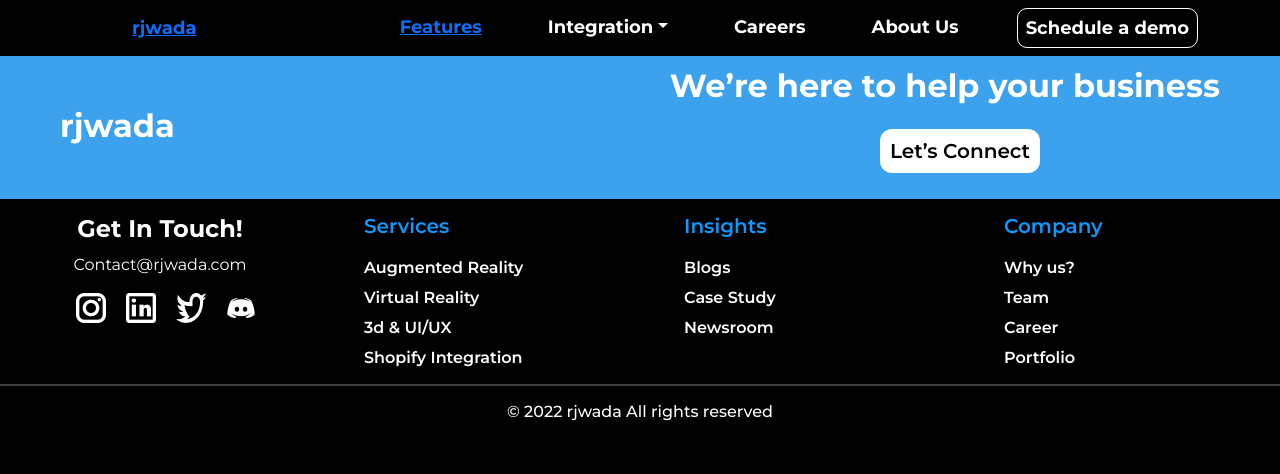
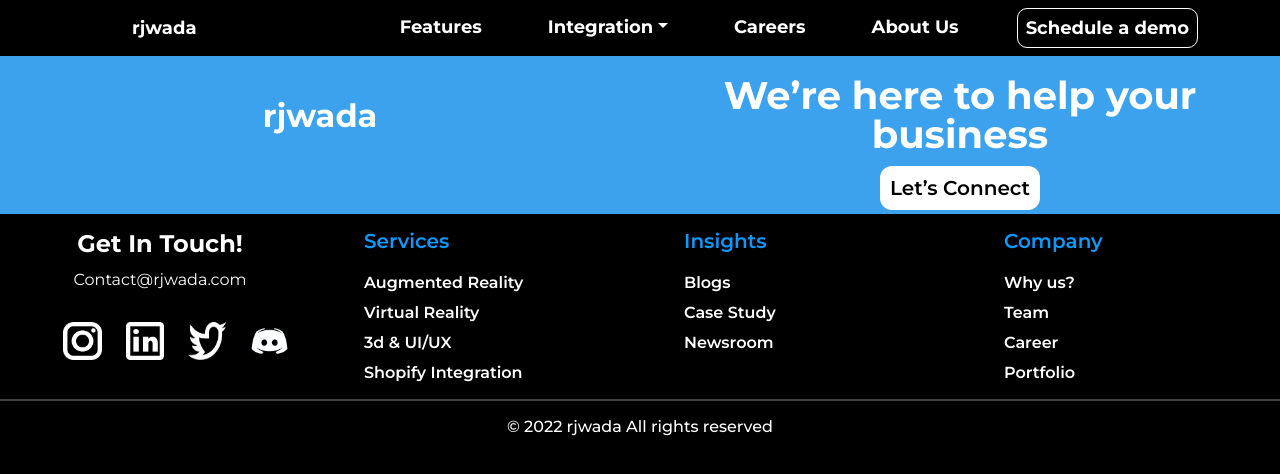
Before and after one commit to PrashantAmoli/rjwada_web, a React (Vite) app: page / in a window 1280 px wide. Shown: the top 474 px of the page. Built offline with nearby package versions, Linux system fonts and the light colour scheme.

Commit message:
merge conflict resolution ctrl+c+v

```diff
--- a/src/components/layout/Footer.css
+++ b/src/components/layout/Footer.css
@@ -4,25 +4,23 @@ footer {
 }
 
 .box-col1 {
-
 	float: left;
 	width: 50%;
 	padding: 10px;
 	height: 143px;
-    background-color: #3CA2ED;
+	background-color: #3ca2ed;
 }
 .box-col2 {
-
 	float: right;
 	width: 50%;
 	padding: 10px;
 	height: 143px;
-    background-color: #3CA2ED;
+	background-color: #3ca2ed;
 }
-.footer-h1{
+.footer-h1 {
 	text-align: left;
 	margin-top: 40px;
-    margin-left: 50px;
+	text-align: center;
 	font-family: 'Montserrat';
 	font-style: normal;
 	font-weight: 700;
@@ -30,18 +28,16 @@ footer {
 	line-height: 39px;
 	color: #ffffff;
 }
-.footer-h2{
-    margin-bottom: 20px;
-    text-align: right;
-    margin-right: 50px;
+.footer-h2 {
+	margin-top: 20px;
+	text-align: center;
 	font-family: 'Montserrat';
 	font-style: normal;
 	font-weight: 700;
-    font-size: 32px;
+	font-size: 3vw;
 	line-height: 39px;
-    color: #FFFFFF;
+	color: #ffffff;
 }
-
 
 .button {
 	font-family: 'Montserrat';
@@ -61,36 +57,34 @@ footer {
 	cursor: pointer;
 }
 
- ul li{
-
+ul li {
 	text-align: left;
 	margin: 0;
 	padding: 0;
-    display:flex;
-    list-style:none;
-
+	display: flex;
+	list-style: none;
 }
-.text{
-    margin-top:15px;
+.text {
+	margin-top: 15px;
 	margin-bottom: 10px;
 	font-family: 'Montserrat';
 	font-style: normal;
 	font-weight: 700;
 	font-size: 24px;
 	line-height: 29px;
-    color: #FFFFFF;
+	color: #ffffff;
 }
-.text1{
-    margin-top:15px;
+.text1 {
+	margin-top: 15px;
 	margin-bottom: 10px;
 	font-family: 'Montserrat';
 	font-style: normal;
 	font-weight: 600;
 	font-size: 20px;
 	line-height: 24px;
-    color: #0D99FF;
+	color: #0d99ff;
 }
-.linkes{
+.linkes {
 	padding-top: 10px;
 	text-decoration-line: none;
 	text-decoration-thickness: initial;
@@ -100,7 +94,7 @@ footer {
 	font-weight: 600;
 	font-size: 16px;
 	line-height: 20px;
-    color:#FFFFFF
+	color: #ffffff;
 }
 
 hr.new4 {
@@ -109,11 +103,11 @@ hr.new4 {
 	margin-bottom: 0rem;
 	margin-left: 0px;
 
-    border: 1px solid #FFFFFF;
+	border: 1px solid #ffffff;
 	background-color: transparent;
 }
 
-.copyright{
+.copyright {
 	font-family: 'Montserrat';
 	font-style: normal;
 	font-weight: 500;
@@ -122,10 +116,11 @@ hr.new4 {
 	color: #ffffff;
 }
 
-.social-logo-size
-{
-    width: 30px;
-    height:30px;
-    padding-left: -5px;
-    margin-right:20px;
+.social-logo-size {
+	width: 27px;
+	height: 27px;
 }
+
+.letsconnect {
+	background-color: #3ca2ed;
+}
--- a/src/components/layout/Footer.jsx
+++ b/src/components/layout/Footer.jsx
@@ -1,72 +1,132 @@
 import React from 'react';
 import '../layout/Footer.css';
-
+import { Link } from 'react-router-dom';
 
 function Footer() {
 	return (
+		<footer>
+			<div className="container-fluid ">
+				<div className="letsconnect row ">
+					<div className="col-md-6 mb-md-0 mb-2">
+						<h1 className="footer-h1">rjwada</h1>
+					</div>
 
-		<footer >
+					<div className="col-md-6 mb-md-0 mb-2">
+						<h1 className="footer-h2">We’re here to help your business</h1>
 
-			<div className='footer-box'>
-				<div className="box-col1">
-					<h1 className='footer-h1'>rjwada</h1>
-				</div>
-				<div className="box-col2">
-					<h1 className='footer-h2'>We’re here to help your business</h1>
-					<a href="#" class="button" >Let’s Connect</a>
+						<Link to="#" class="button" style={{ textDecoration: 'none', color: 'black' }}>
+							Let’s Connect
+						</Link>
+					</div>
 				</div>
 			</div>
 
 			<div className="container-fluid ">
 				<div className="row">
 					<div className="contact col-md-3 mt-md-0 mt-3">
-						<h5 className="text" >Get In Touch!</h5>
+						<h5 className="text">Get In Touch!</h5>
 						<p>Contact@rjwada.com</p>
-						<ul className='social-logo'>
-							<a href="" ><img src="instagram.png" alt="HTML tutorial" className='social-logo-size'/></a>
-							<a href="#" ><img src="linkedin.png" alt="HTML tutorial" className='social-logo-size'/></a>
-							<a href="#" ><img src="twitter.png" alt="HTML tutorial" className='social-logo-size'/></a>
-							<a href="#" ><img src="discord.png" alt="HTML tutorial" className='social-logo-size'/></a>
+						<ul className="social-logo">
+							<Link to="#" class="button" style={{ textDecoration: 'none', background: 'transparent' }}>
+								<img src="instagram.png" alt="HTML tutorial" className="social-logo-size" />
+							</Link>
+							<Link to="#" class="button" style={{ textDecoration: 'none', background: 'transparent' }}>
+								<img src="linkedin.png" alt="HTML tutorial" className="social-logo-size" />
+							</Link>
+							<Link to="#" class="button" style={{ textDecoration: 'none', background: 'transparent' }}>
+								<img src="twitter.png" alt="HTML tutorial" className="social-logo-size" />
+							</Link>
+							<Link to="#" class="button" style={{ textDecoration: 'none', background: 'transparent' }}>
+								<img src="discord.png" alt="HTML tutorial" className="social-logo-size" />
+							</Link>
 						</ul>
-
 					</div>
 					<hr className="clearfix w-100 d-md-none pb-0  " />
 
 					<div className="col-md-3 mb-md-0 mb-3">
 						<ul className="list">
-							<li><h className="text1">Services</h></li>
-							<li><a className='linkes' href="#!">Augmented Reality</a></li>
-							<li><a className='linkes' href="#!">Virtual Reality</a></li>
-							<li><a className='linkes' href="#!">3d & UI/UX </a></li>
-							<li><a className='linkes' href="#!">Shopify Integration</a></li>
+							<li>
+								<h className="text1">Services</h>
+							</li>
+							<li>
+								<Link to="#" className="linkes" style={{ textDecoration: 'none', color: 'white' }}>
+									Augmented Reality
+								</Link>
+							</li>
+							<li>
+								<Link to="#" className="linkes" style={{ textDecoration: 'none', color: 'white' }}>
+									Virtual Reality
+								</Link>
+							</li>
+							<li>
+								<Link to="#" className="linkes" style={{ textDecoration: 'none', color: 'white' }}>
+									3d & UI/UX
+								</Link>
+							</li>
+							<li>
+								<Link to="#" className="linkes" style={{ textDecoration: 'none', color: 'white' }}>
+									Shopify Integration
+								</Link>
+							</li>
 						</ul>
 					</div>
 
 					<div className="col-md-3 mb-md-0 mb-3">
 						<ul className="list">
-							<li><h5 className="text1">Insights</h5></li>
-							<li><a className='linkes' href="#!">Blogs</a></li>
-							<li><a className='linkes' href="#!">Case Study</a></li>
-							<li><a className='linkes' href="#!">Newsroom</a></li>
+							<li>
+								<h5 className="text1">Insights</h5>
+							</li>
+							<li>
+								<Link to="#" className="linkes" style={{ textDecoration: 'none', color: 'white' }}>
+									Blogs
+								</Link>
+							</li>
+							<li>
+								<Link to="#" className="linkes" style={{ textDecoration: 'none', color: 'white' }}>
+									Case Study
+								</Link>
+							</li>
+							<li>
+								<Link to="#" className="linkes" style={{ textDecoration: 'none', color: 'white' }}>
+									Newsroom
+								</Link>
+							</li>
 						</ul>
 					</div>
 
 					<div className="columns col-md-3 mb-md-0 mb-3">
 						<ul className="list">
-							<li><h5 className="text1">Company</h5></li>
-							<li><a className='linkes' href="#!">Why us?</a></li>
-							<li><a className='linkes' href="#!">Team</a></li>
-							<li><a className='linkes' href="#!">Career</a></li>
-							<li><a className='linkes' href="#!">Portfolio</a></li>
+							<li>
+								<h5 className="text1">Company</h5>
+							</li>
+							<li>
+								<Link to="#" className="linkes" style={{ textDecoration: 'none', color: 'white' }}>
+									Why us?
+								</Link>
+							</li>
+							<li>
+								<Link to="#" className="linkes" style={{ textDecoration: 'none', color: 'white' }}>
+									Team
+								</Link>
+							</li>
+							<li>
+								<Link to="#" className="linkes" style={{ textDecoration: 'none', color: 'white' }}>
+									Career
+								</Link>
+							</li>
+							<li>
+								<Link to="#" className="linkes" style={{ textDecoration: 'none', color: 'white' }}>
+									Portfolio
+								</Link>
+							</li>
 						</ul>
 					</div>
-
 				</div>
 			</div>
 			<hr class="new4"></hr>
 			<div className="copyright text-center py-3">© 2022 rjwada All rights reserved</div>
-	</footer>
-	  );
+		</footer>
+	);
 }
 
 export default Footer;
--- a/src/components/layout/Navbar.jsx
+++ b/src/components/layout/Navbar.jsx
@@ -8,38 +8,50 @@ import { Link } from 'react-router-dom';
 
 export default function navbar() {
 	return (
-		<Navbar id="navbar" bg="transparent" collapseOnSelect expand="md">
+		<Navbar id="navbar" collapseOnSelect expand="md">
 			<Container>
 				<Navbar.Brand id="nav-list">
-					<Link to="/">rjwada</Link>
+					<Link to="/" className="Link-style" style={{ textDecoration: 'none', color: 'white' }}>
+						rjwada
+					</Link>
 				</Navbar.Brand>
 
 				<Navbar.Toggle aria-controls="responsive-navbar-nav" id="navbar-toggler">
-					<img src="/menu.svg" alt="X" />
+					<img src="toggler.png" className="toggler-image" />
 				</Navbar.Toggle>
 
 				<Navbar.Collapse id="responsive-navbar-nav">
 					<Nav style={{ marginLeft: 'auto' }}>
 						<Nav.Link id="nav-list">
-							<Link to="/features">Features</Link>
+							<Link to="/Features" style={{ textDecoration: 'none', color: 'white' }}>
+								Features
+							</Link>
 						</Nav.Link>
 
 						<NavDropdown title="Integration" id="nav-list" menuVariant="dark" align="end">
 							<NavDropdown.Item id="shopify">
-								<Link to="/services">Shopify</Link>
+								<Link to="/Shopify" style={{ textDecoration: 'none', color: 'white' }}>
+									Shopify
+								</Link>
 							</NavDropdown.Item>
 						</NavDropdown>
 
-						<Nav.Link href="./Careers" id="nav-list">
-							Careers
+						<Nav.Link id="nav-list">
+							<Link to="/Careers" style={{ textDecoration: 'none', color: 'white' }}>
+								Careers
+							</Link>
 						</Nav.Link>
 
-						<Nav.Link href="./About" id="nav-list">
-							About Us
+						<Nav.Link id="nav-list">
+							<Link to="/About" style={{ textDecoration: 'none', color: 'white' }}>
+								About Us
+							</Link>
 						</Nav.Link>
 
-						<Nav.Link href="./ScheduleDemo" id="nav-schedule-demo">
-							Schedule a demo
+						<Nav.Link id="nav-schedule-demo">
+							<Link to="/ScheduleDemo" style={{ textDecoration: 'none', color: 'white' }}>
+								Schedule a demo
+							</Link>
 						</Nav.Link>
 					</Nav>
 				</Navbar.Collapse>
--- a/src/components/pages/Features.css
+++ b/src/components/pages/Features.css
@@ -1,103 +1,32 @@
-.picture{
+.card1 {
 	width: 100%;
 	height: auto;
+	background-color: transparent;
 }
 
-.image8 {
+.card-text1 {
+	margin-top: 10px;
 	width: 100%;
-    height: 700px;
-    position: relative;
-    overflow: hidden;
-}
-
-.header1 {
-
 	text-align: center;
-    position: absolute;
-    top: 220px;
-    bottom: 0;
-    left: 0;
-    right: 0;
-    height: fit-content;
-    background-color: transparent;
 	font-family: 'Montserrat';
 	font-style: normal;
 	font-weight: 700;
-    font-size: 50px;
-    line-height: 61px;
-
-    color: #FFFFFF;
+	font-size: 3vw;
+	color: #ffffff;
 }
-
-.header2 {
-
-    text-align: center;
-    position: absolute;
-    top: 400px;
-    bottom: 0;
-    left: 0;
-    right: 0;
-    float: right;
-    display: block;
-    background-color: transparent;
-    font-family: 'Montserrat';
-    font-style: normal;
-    font-weight: 700;
-    font-size: 28px;
-    line-height: 34px;
-    color: #FFFFFF;
-}
-
-.column {
-    float: left;
-    width: 50%;
-    height: 100px;
-    box-sizing: border-box;
-  }
-
-.row:after {
-    content: "";
-    display: table;
-    clear: both;
-}
-
-.card-box{
+.card-text2 {
 	width: 100%;
-    height: 352px;
-}
-/* .column{
-    background-color: transparent;
-} */
-
-.card1{
-    width: 100%;
-    height: 352px;
-    background-color: transparent;
-}
-
-.card-text1{
 	margin-top: 50px;
 	text-align: center;
 	font-family: 'Montserrat';
 	font-style: normal;
 	font-weight: 700;
-    font-size: 28px;
-    line-height: 34px;
-    color: #FFFFFF;
+	font-size: 2vw;
+	line-height: 39px;
+	color: #a39e9e;
 }
 
-.card-text2{
-    margin-top: 50px;
-    text-align: center;
-    font-family: 'Montserrat';
-    font-style: normal;
-    font-weight: 700;
-    font-size: 26px;
-    line-height: 32px;
-    color: #A39E9E;
-}
-
-.text3{
+.text3 {
 	margin-bottom: 50px;
 	text-align: center;
 	font-family: 'Montserrat';
@@ -105,16 +34,70 @@
 	font-weight: 700;
 	font-size: 32px;
 	line-height: 39px;
-    color: #FFFFFF;
+	color: #ffffff;
 }
 
-.assets-img{
-
-    left:10%;
-    right:10%;
+.assets-img {
+	left: 10%;
+	right: 10%;
 	margin-bottom: 100px;
 	width: 80%;
 	height: 949px;
 	position: relative;
 	overflow: hidden;
+	height: fit-content;
+	margin: auto;
 }
+
+.article {
+	height: 50vw;
+	position: relative;
+	overflow: hidden;
+}
+
+.picture {
+	object-fit: cover;
+	width: 100%;
+	height: fit-content;
+}
+
+.header {
+	text-align: center;
+	position: absolute;
+	top: 0;
+	bottom: 0;
+	left: 0;
+	right: 0;
+	height: fit-content;
+	margin: auto;
+}
+.header1 {
+	text-align: center;
+	position: absolute;
+	top: 0;
+	bottom: 0;
+	left: 0;
+	right: 0;
+	height: fit-content;
+	margin: auto;
+}
+
+.headertext1 {
+	background-color: transparent;
+	font-family: 'Montserrat';
+	font-style: normal;
+	font-weight: 700;
+	font-size: 3vw;
+	line-height: 34px;
+	color: #ffffff;
+}
+
+.social-logo-size {
+	width: 3vw;
+	height: 3vw;
+}
+
+.image {
+	width: 100%;
+	height: fit-content;
+}
--- a/src/components/pages/Features.jsx
+++ b/src/components/pages/Features.jsx
@@ -4,61 +4,76 @@ import '../pages/Features.css';
 import Card from 'react-bootstrap/Card';
 import Col from 'react-bootstrap/Col';
 import Row from 'react-bootstrap/Row';
-
+import { Link } from 'react-router-dom'
 
 function Features() {
 	return (
 
-		<><div className='picture'>
-			<img src="featurepage1.png" alt="react logo" className='image8' />
-			<div>
-				<div className='header1'>
-					<h1>"Experience the world in a whole new</h1>
-					<h1>way with Augmented Reality."</h1>
-				</div>
+		<>
+		<div className="article">
+			<img className="image" src="featurepage1.png" alt="background" />
 
-				<div class="row">
-					<div className='header2'>
-						<a>See demo </a>
-						<a href="#"><img src="feature-page-arrow.png" alt="HTML tutorial" className='social-logo-size' /></a>
+			<div class="row">
+					<div className='header'>
+						<h1 className='headertext1'>"Experience the world in a whole new</h1>
+						<h1 className='headertext1'>way with Augmented Reality."</h1>
+						<a className='headertext1' style={{ textDecoration: 'none',color:'white' }}>See demo </a>
+						<Link to="#" style={{ textDecoration: 'none',color:'white' }}>
+							<img src="feature-page-arrow.png" alt="HTML tutorial" className='social-logo-size' />
+						</Link>
 					</div>
 				</div>
+		</div>
+		<br />
 
-			</div>
-		</div><br />
-		<div className='card-box'>
-				<div class="row">
-					<div class="column">
+		<div className="container-fluid ">
+				<div className='row'>
+
+					<div className="col-md-6 mb-md-0 mb-2">
 						<img src="ar-try-on.png" alt="react logo" className='card1' />
 					</div>
-					<div class="column">
+
+					<div className="col-md-6 mb-md-0 mb-2">
 						<h2 className='card-text1'>AR TRY ON</h2>
 						<p className='card-text2'>Try on before you buy: enhance your shopping experience with our Augmented Reality.</p>
+
 					</div>
+
 				</div>
-			</div><br />
-			<div className='card-box'>
-				<div class="row">
-					<div class="column">
-						<h2 className='card-text1'>3D View</h2>
+		</div>
+		<br />
+		<div className="container-fluid ">
+				<div className='row'>
+
+					<div className="col-md-6 mb-md-0 mb-2">
+					<h2 className='card-text1'>3D View</h2>
 						<p className='card-text2'>Check the 360 view for all your product with on your fingertips.</p>
 					</div>
-					<div class="column">
+
+					<div className="col-md-6 mb-md-0 mb-2">
 						<img src="3d-view.png" alt="react logo" className='card1' />
 					</div>
+
 				</div>
-			</div><br />
-			<div className='card-box'>
-				<div class="row">
-					<div class="column">
+		</div>
+		<br />
+		<div className="container-fluid ">
+				<div className='row'>
+
+					<div className="col-md-6 mb-md-0 mb-2">
 						<img src="surface-view.png" alt="react logo" className='card1' />
 					</div>
-					<div class="column">
+
+					<div className="col-md-6 mb-md-0 mb-2">
 						<h2 className='card-text1'>Surface View</h2>
 						<p className='card-text2'>Surface view to check your product in real world making choice for the product more useful</p>
+
 					</div>
+
 				</div>
-			</div><br /><br /><br /><br /><br /><br/><br/>
+		</div>
+
+		<br /><br /><br /><br /><br /><br/><br/>
 			<div className="text3">A dashboard to get all the requirement fullfilled</div>
 			<div className="text3">3D assets for all the product</div>
 			<div > <img  src="3d-assets.png" alt="" className="assets-img"/></div>
```
Also changed, not shown: src/components/layout/Navbar.css (+5 -8 lines), src/components/pages/Services.jsx (+14 -13 lines), src/styles/service.css (+22 -5 lines). Lines whose indentation alone changed are shown as unchanged.
